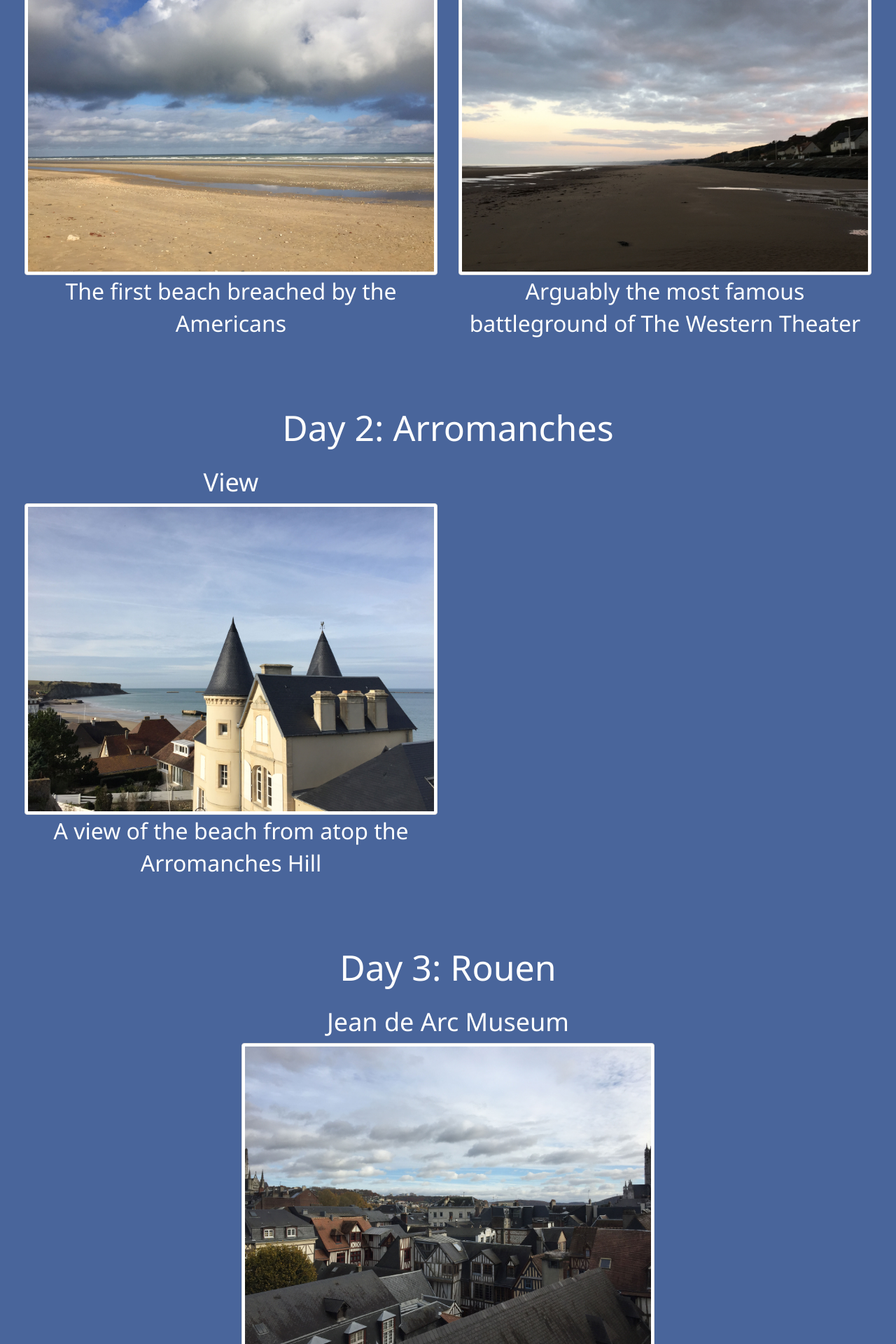
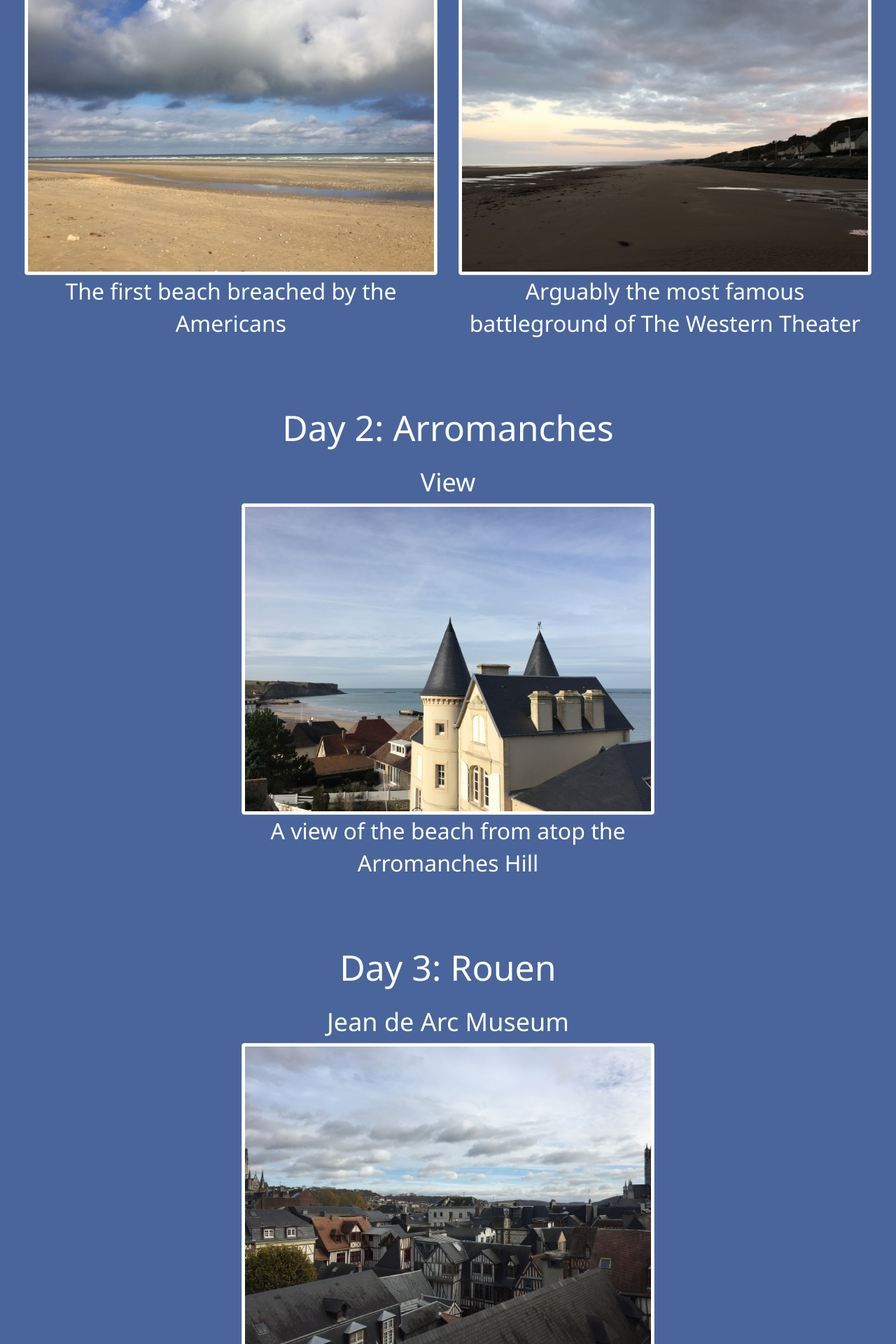
Before and after one commit to alexhrao/TravelPlans, a Jekyll site: the page trips/12/Details.html, which Jekyll copies as it is, in a window 1280 px wide. Shown: the part 2013-3933 px from the top of the page at 70% size. Built offline with Jekyll 4.4.1, drawn with Linux system fonts in a browser that asks for light colours; nearby versions of some CDN libraries.

Commit message:
Fix offset bug

```diff
--- a/trips/12/Details.html
+++ b/trips/12/Details.html
@@ -164,7 +164,7 @@
                     <div class="day-block text-center container-fluid">
                         <h2 class="day-header">Day 2: Arromanches</h2>
                         <div class="row">
-                            <div class="col-md-6 col-offset-md-3 event-block">
+                            <div class="col-md-6 col-md-offset-3 event-block">
                                 <h3 class="event-header">View</h3>
                                 <img src="img06.jpg" class="img-thumbnail text-center" />
                                 <p>A view of the beach from atop the Arromanches Hill</p>
```
